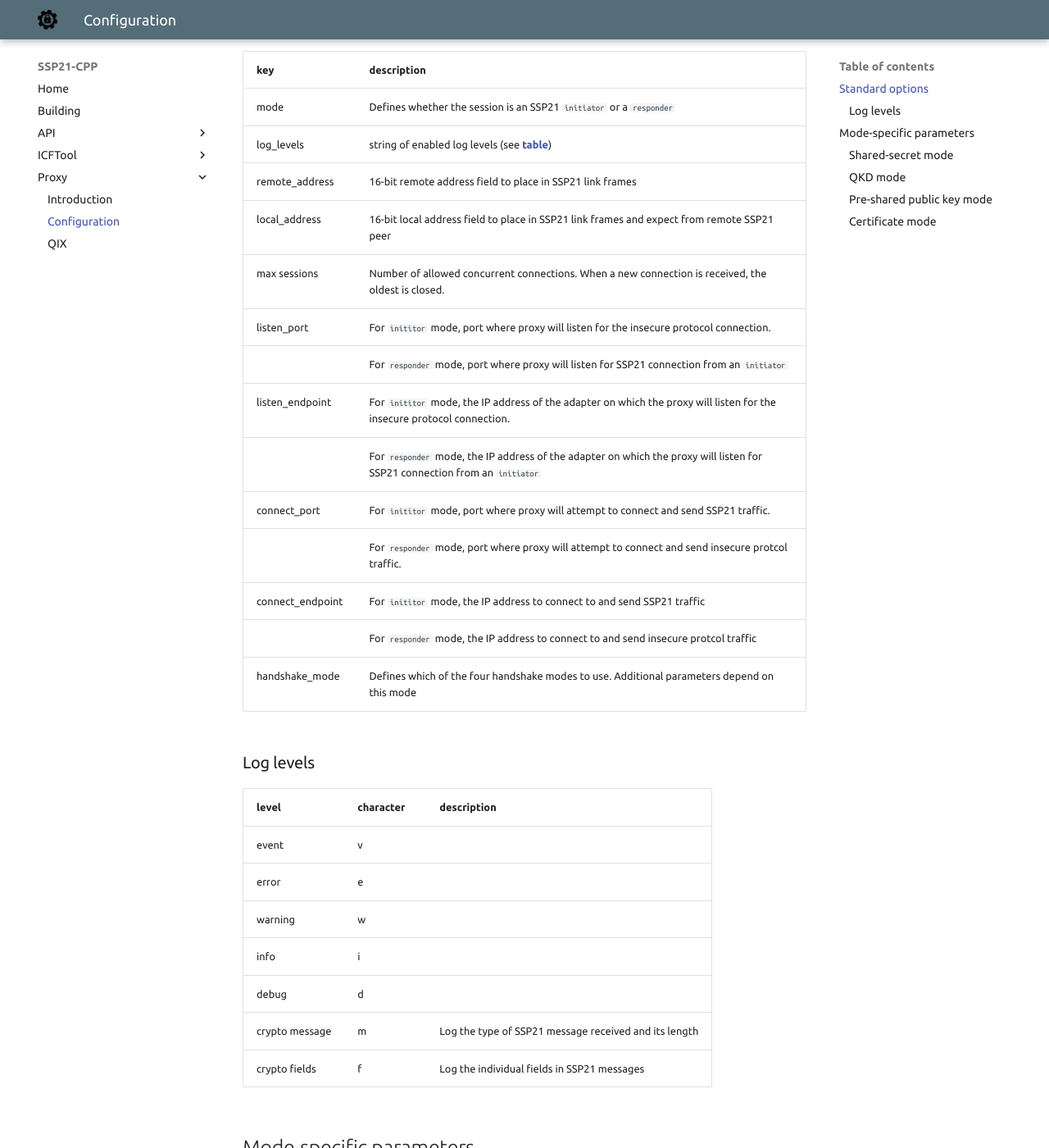
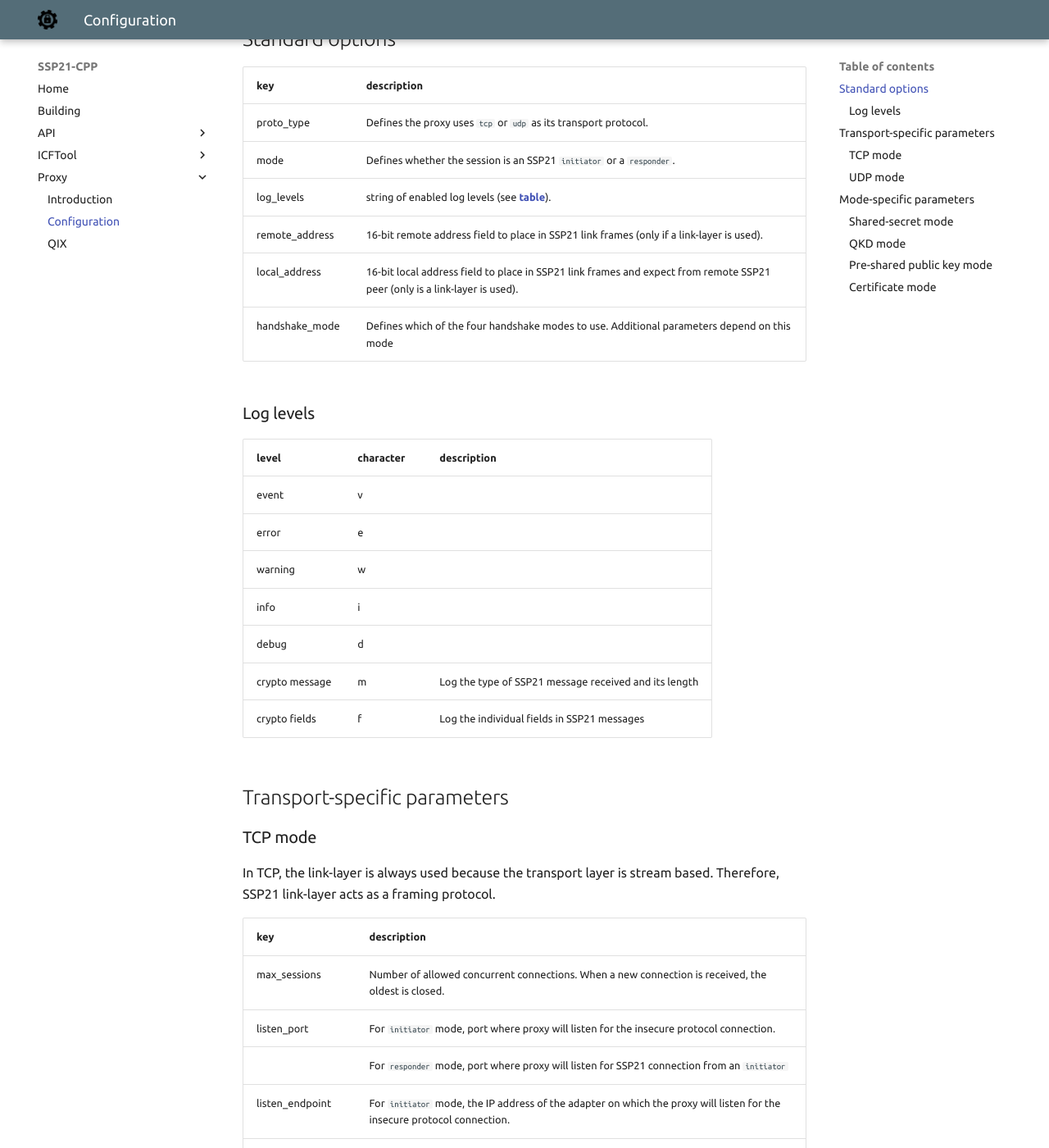
Before and after one commit to aegis4ics/ssp21-cpp-mkdocs, an MkDocs documentation site: the page built from docs/proxy/configuration.md, in a window 1280 px wide and 1400 px high, scrolled down 618 px. Shown: the whole window at 82% size. Built offline with MkDocs 1.6.1 and Material for MkDocs 9.7.7, drawn with Linux system fonts in a browser that asks for light colours; some of the changed text lies outside the part shown.

Commit message:
Added documentation about the UDP proxy.

````diff
--- a/docs/proxy/configuration.md
+++ b/docs/proxy/configuration.md
@@ -6,6 +6,7 @@ configuration, e.g.:
 
 ```
 [i-proxy]
+proto_type=tcp
 mode=<initiator|responder>
 log_levels=iwemf
 remote_address=1
@@ -25,19 +26,11 @@ The name of section (i-proxy above) is used for logging purposes to uniquely ide
 
 | key              | description                                                                                                                  |
 |------------------|------------------------------------------------------------------------------------------------------------------------------|
-| mode             | Defines whether the session is an SSP21 `initiator` or a `responder`                                                         |
-| log_levels       | string of enabled log levels (see [table](#log-levels))                                                                      |
-| remote_address   | 16-bit remote address field to place in SSP21 link frames                                                                    |
-| local_address    | 16-bit local address field to place in SSP21 link frames and expect from remote SSP21 peer                                   |
-| max sessions     | Number of allowed concurrent connections. When a new connection is received, the oldest is closed.                           |
-| listen_port      | For `inititor` mode, port where proxy will listen for the insecure protocol connection.                                      |
-|                  | For `responder` mode, port where proxy will listen for SSP21 connection from an `initiator`                                  |
-| listen_endpoint  | For `inititor` mode, the IP address of the adapter on which the proxy will listen for the insecure protocol connection.      |
-|                  | For `responder` mode, the IP address of the adapter on which the proxy will listen for SSP21 connection from an `initiator`  |
-| connect_port     | For `inititor` mode, port where proxy will attempt to connect and send SSP21 traffic.                                        |
-|                  | For `responder` mode, port where proxy will attempt to connect and send insecure protcol traffic.                            |
-| connect_endpoint | For `inititor` mode, the IP address to connect to and send SSP21 traffic                                                     |
-|                  | For `responder` mode, the IP address to connect to and send insecure protcol traffic                                         |
+| proto_type       | Defines the proxy uses `tcp` or `udp` as its transport protocol.                                                             |
+| mode             | Defines whether the session is an SSP21 `initiator` or a `responder`.                                                        |
+| log_levels       | string of enabled log levels (see [table](#log-levels)).                                                                     |
+| remote_address   | 16-bit remote address field to place in SSP21 link frames (only if a link-layer is used).                                    |
+| local_address    | 16-bit local address field to place in SSP21 link frames and expect from remote SSP21 peer (only is a link-layer is used).   |
 | handshake_mode   | Defines which of the four handshake modes to use. Additional parameters depend on this mode                                  |
 
 ### Log levels
@@ -51,6 +44,60 @@ The name of section (i-proxy above) is used for logging purposes to uniquely ide
 | debug           | d         |                                                                                              |
 | crypto message  | m         | Log the type of SSP21 message received and its length                                        |
 | crypto fields   | f         | Log the individual fields in SSP21 messages                                                  |
+
+## Transport-specific parameters
+
+### TCP mode
+
+In TCP, the link-layer is always used because the transport layer is stream based. Therefore, SSP21 link-layer acts
+as a framing protocol.
+
+| key              | description                                                                                                                  |
+|------------------|------------------------------------------------------------------------------------------------------------------------------|
+| max_sessions     | Number of allowed concurrent connections. When a new connection is received, the oldest is closed.                           |
+| listen_port      | For `initiator` mode, port where proxy will listen for the insecure protocol connection.                                     |
+|                  | For `responder` mode, port where proxy will listen for SSP21 connection from an `initiator`                                  |
+| listen_endpoint  | For `initiator` mode, the IP address of the adapter on which the proxy will listen for the insecure protocol connection.     |
+|                  | For `responder` mode, the IP address of the adapter on which the proxy will listen for SSP21 connection from an `initiator`  |
+| connect_port     | For `initiator` mode, port where proxy will attempt to connect and send SSP21 traffic.                                       |
+|                  | For `responder` mode, port where proxy will attempt to connect and send insecure protcol traffic.                            |
+| connect_endpoint | For `initiator` mode, the IP address to connect to and send SSP21 traffic                                                    |
+|                  | For `responder` mode, the IP address to connect to and send insecure protcol traffic                                         |
+
+### UDP mode
+
+In UDP, the link-layer is not mandatory, since the transport protocol is datagram based. Therefore, it is possible
+to configure the proxy to include or not the link-layer with the `crypto_only` setting. Adding the link-layer permits
+to do data integrity if the operating system is not doing it on UDP in IPv4 (the UDP checksum is mandatory in IPv6).
+
+Since UDP is a connectionless transport protocol, it is mandatory to specify all the addresses and ports. The following schema
+illustrates the different settings:
+
+![UDP proxy](../img/udp.svg)
+
+!!! warning
+    Be careful when setting the ports so that no communication loops back.
+
+| key                          | description                                                                                                                  |
+|------------------------------|------------------------------------------------------------------------------------------------------------------------------|
+| crypto_only                  | Specify if the SSP21 stack should include the optional link-layer.                                                           |
+| source_receive_endpoint      | For `initiator` mode, IP address where the proxy will listen for the insecure protocol traffic.                              |
+|                              | For `responder` mode, IP address where the proxy will listen for SSP21 traffic from an `initiator`.                          |
+| source_receive_port          | For `initiator` mode, port where the proxy will listen for the insecure protocol connection.                                 |
+|                              | For `responder` mode, port where the proxy will listen for the SSP21 connection from an `initiator`.                         |
+| source_send_endpoint         | For `initiator` mode, IP address where the proxy will send insecure protocol traffic.                                        |
+|                              | For `responder` mode, IP address where the proxy will send SSP21 traffic.                                                    |
+| source_send_port             | For `initiator` mode, port where the proxy will send insecure protocol traffic.                                              |
+|                              | For `responder` mode, port where the proxy will send SSP21 traffic.                                                          |
+| destination_receive_endpoint | For `initiator` mode, IP address where the proxy will listen for SSP21 traffic from a `responder`.                           |
+|                              | For `responder` mode, IP address where the proxy will listen for insecure protocol traffic.                                  |
+| destination_receive_port     | For `initiator` mode, port where the proxy will listen for SSP21 traffic from a `responder`.                                 |
+|                              | For `responder` mode, port where the proxy will listen for insecure protocol traffic.                                        |
+| destination_send_endpoint    | For `initiator` mode, IP address where the proxy will send SSP21 protocol traffic.                                           |
+|                              | For `responder` mode, IP address where the proxy will send insecure protocol traffic.                                        |
+| destination_send_port        | For `initiator` mode, port where the proxy will send SSP21 protocol traffic.                                                 |
+|                              | For `responder` mode, port where the proxy will send insecure protocol traffic.                                              |
+
 
 ## Mode-specific parameters
 
````
Also changed, not shown: docs/img/udp.svg (added).
